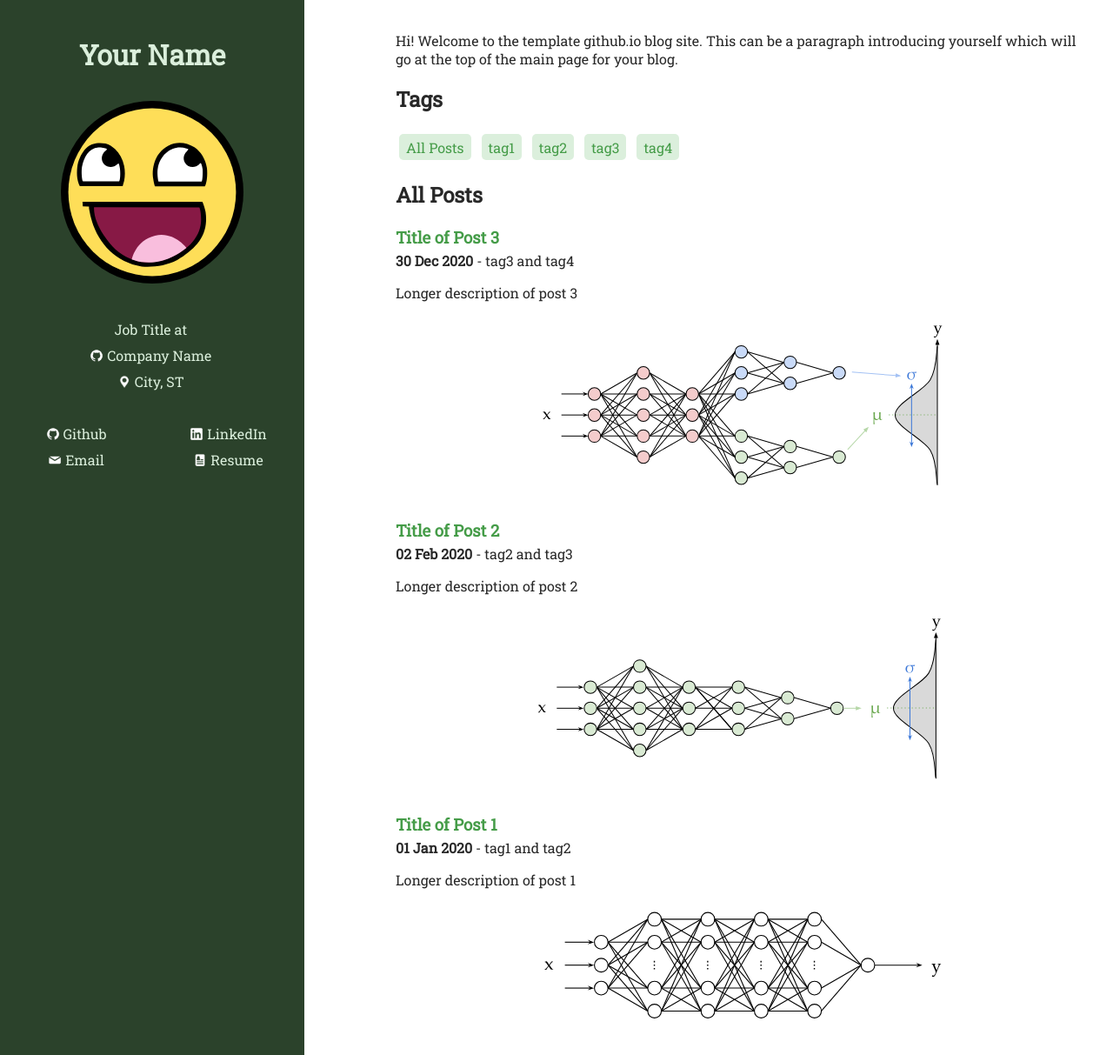
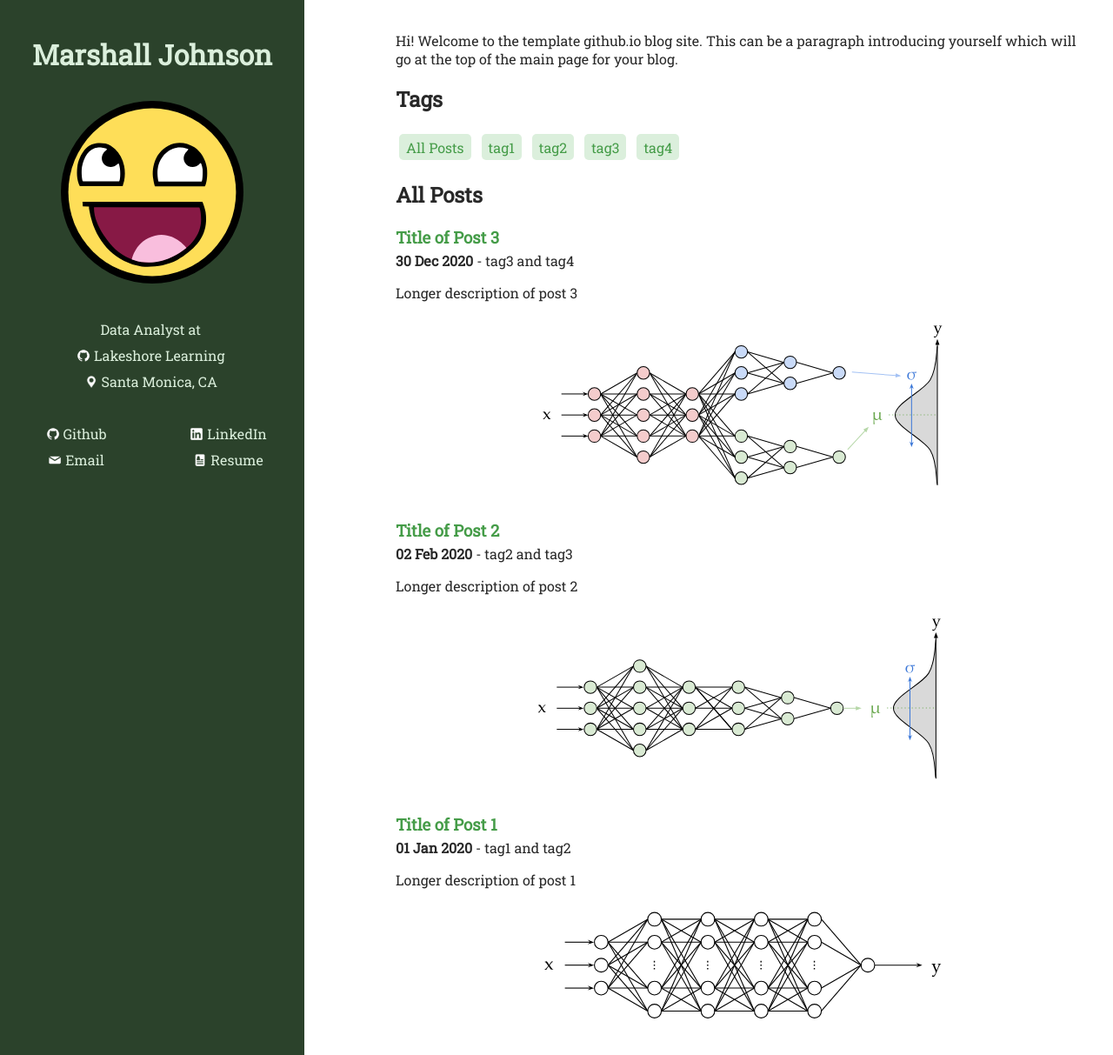
Before and after one commit to MarshallJ27/Marshall27.github.io, a Jekyll site: the page built from index.html, in a window 1280 px wide and 1213 px high. Shown: the whole window at 87% size. Built offline with Jekyll 4.4.1, drawn with Linux system fonts in a browser that asks for light colours.

Commit message:
Update _config.yml

```diff
--- a/_config.yml
+++ b/_config.yml
@@ -1,10 +1,10 @@
 # Info about you
-name: Your Name
-position: Job Title
+name: Marshall Johnson
+position: Data Analyst
 email: youremail@gmail.com
-company_name: Company Name
-company_url: https://www.yourcompany.com
-place_name: City, ST
+company_name: Lakeshore Learning
+company_url: https://www.lakeshorelearning.com
+place_name: Santa Monica, CA
 
 # Blog info
 title: Your Name's Blog
```
